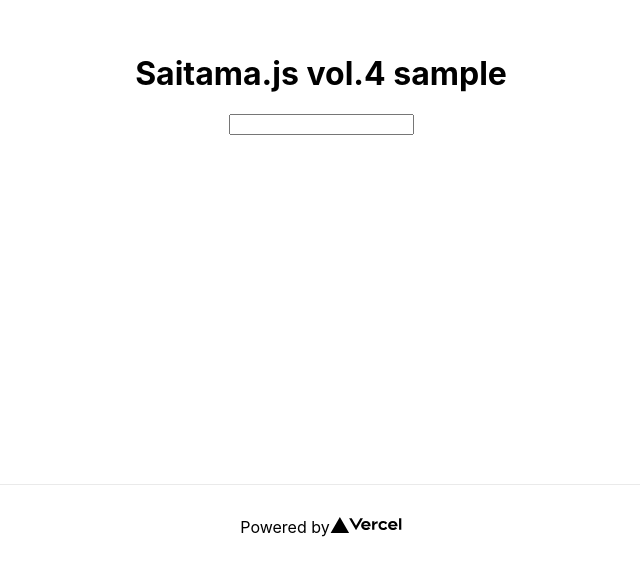
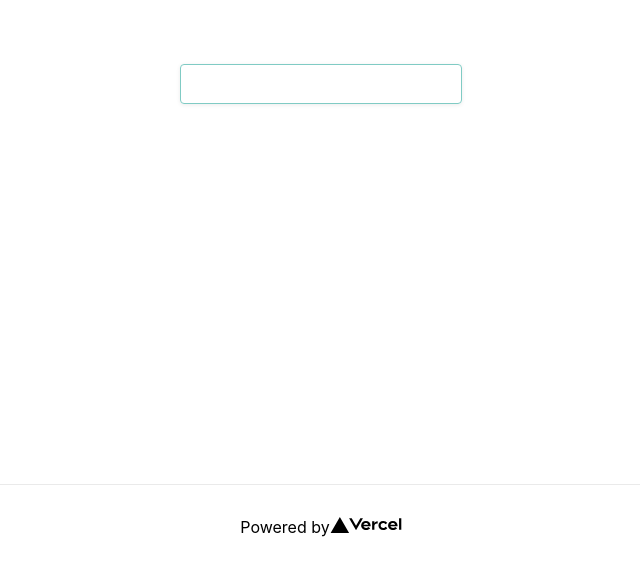
Before and after one commit to YouheiNozaki/sample-saimatajs, a Next.js app: page / in a window 1280 px wide. Shown: the part 316-885 px from the top of the page, without its empty margins (319-959 px from the left). Built offline with nearby package versions, Linux system fonts and the light colour scheme.

Commit message:
add input component

```diff
--- a/components/atom/Input/index.tsx
+++ b/components/atom/Input/index.tsx
@@ -2,7 +2,7 @@ import React from 'react';
 import styles from './input.module.css';
 
 type Props = Omit<React.ComponentProps<'input'>, 'className'> & {
-  ref?: React.MutableRefObject<HTMLInputElement>;
+  ref?: React.RefObject<HTMLInputElement>;
 };
 
 export const Input: React.FC<Props> = ({ ...props }) => (
--- a/components/atom/Input/input.module.css
+++ b/components/atom/Input/input.module.css
@@ -0,0 +1,11 @@
+.input {
+  padding: 16px;
+  height: 40px;
+  border-radius: 4px;
+  border: 1px solid #80cbc4;
+  box-shadow: 0 1px 4px rgb(0 0 0 / 8%);
+}
+
+.input:focus {
+  border: 2px solid #80cbc4;
+}
--- a/pages/index.tsx
+++ b/pages/index.tsx
@@ -13,7 +13,6 @@ export default function Home() {
       </Head>
 
       <main className={styles.main}>
-        <h1>Saitama.js vol.4 sample</h1>
         <SaitamaInputForm />
       </main>
       <footer className={styles.footer}>
--- a/styles/globals.css
+++ b/styles/globals.css
@@ -15,12 +15,92 @@ a {
   box-sizing: border-box;
 }
 
-@media (prefers-color-scheme: dark) {
-  html {
-    color-scheme: dark;
-  }
-  body {
-    color: white;
-    background: black;
-  }
+/***
+    The new CSS reset - version 1.7.3 (last updated 7.8.2022)
+    GitHub page: https://github.com/elad2412/the-new-css-reset
+***/
+
+/*
+    Remove all the styles of the "User-Agent-Stylesheet", except for the 'display' property
+    - The "symbol *" part is to solve Firefox SVG sprite bug
+ */
+*:where(
+    :not(html, iframe, canvas, img, svg, video, audio):not(svg *, symbol *)
+  ) {
+  all: unset;
+  display: revert;
 }
+
+/* Preferred box-sizing value */
+*,
+*::before,
+*::after {
+  box-sizing: border-box;
+}
+
+/* Reapply the pointer cursor for anchor tags */
+a,
+button {
+  cursor: revert;
+}
+
+/* Remove list styles (bullets/numbers) */
+ol,
+ul,
+menu {
+  list-style: none;
+}
+
+/* For images to not be able to exceed their container */
+img {
+  max-width: 100%;
+}
+
+/* removes spacing between cells in tables */
+table {
+  border-collapse: collapse;
+}
+
+/* Safari - solving issue when using user-select:none on the <body> text input doesn't working */
+input,
+textarea {
+  -webkit-user-select: auto;
+}
+
+/* revert the 'white-space' property for textarea elements on Safari */
+textarea {
+  white-space: revert;
+}
+
+/* minimum style to allow to style meter element */
+meter {
+  -webkit-appearance: revert;
+  appearance: revert;
+}
+
+/* reset default text opacity of input placeholder */
+::placeholder {
+  color: unset;
+}
+
+/* fix the feature of 'hidden' attribute.
+ display:revert; revert to element instead of attribute */
+:where([hidden]) {
+  display: none;
+}
+
+/* revert for bug in Chromium browsers
+ - fix for the content editable attribute will work properly.
+ - webkit-user-select: auto; added for Safari in case of using user-select:none on wrapper element*/
+:where([contenteditable]:not([contenteditable='false'])) {
+  -moz-user-modify: read-write;
+  -webkit-user-modify: read-write;
+  overflow-wrap: break-word;
+  -webkit-line-break: after-white-space;
+  -webkit-user-select: auto;
+}
+
+/* apply back the draggable feature - exist only in Chromium and Safari */
+:where([draggable='true']) {
+  -webkit-user-drag: element;
+}
```
